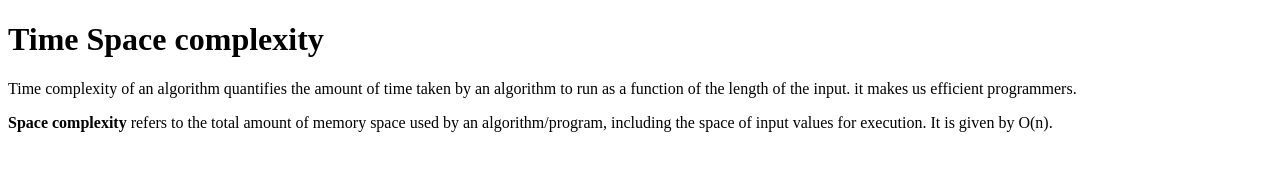
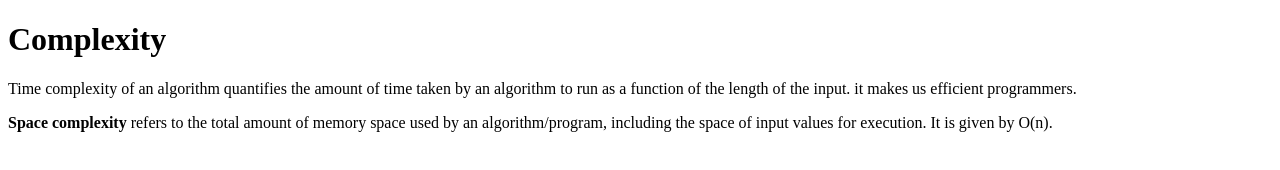
Before and after one commit to acciojob/time-and-space-complexity-Neelesh0124, a website: page main.html in a window 1280 px wide. Drawn offline with Linux system fonts and the light colour scheme.

Commit message:
created a submission

```diff
--- a/main.html
+++ b/main.html
@@ -8,7 +8,7 @@
 
 <body>
 	<!-- the entire body must be written by student -->
-	<h1>Time Space complexity</h1>
+	<h1>Complexity</h1>
 	<p>Time complexity of an algorithm quantifies the amount of time taken by an algorithm to run as a function of the length of the input. it makes us efficient programmers.</p>
 	<p><b>Space complexity</b> refers to the total amount of memory space used by an algorithm/program, including the space of input values for execution. It is given by O(n).</p>
     <script type="text/javascript" src="./script.js">
```
